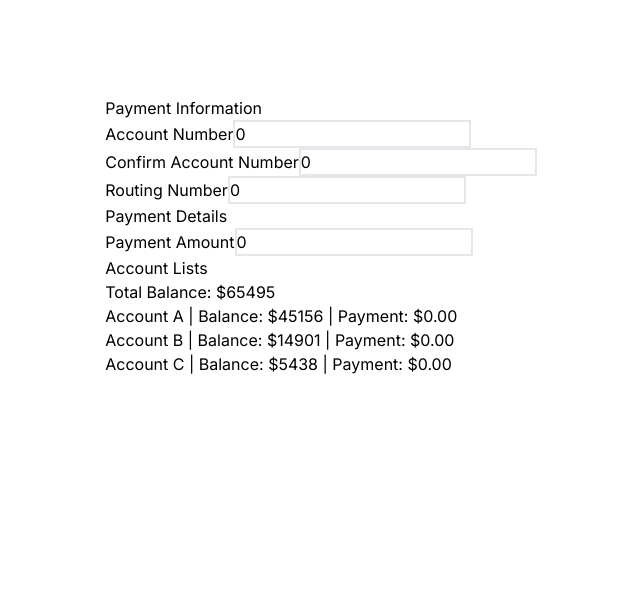
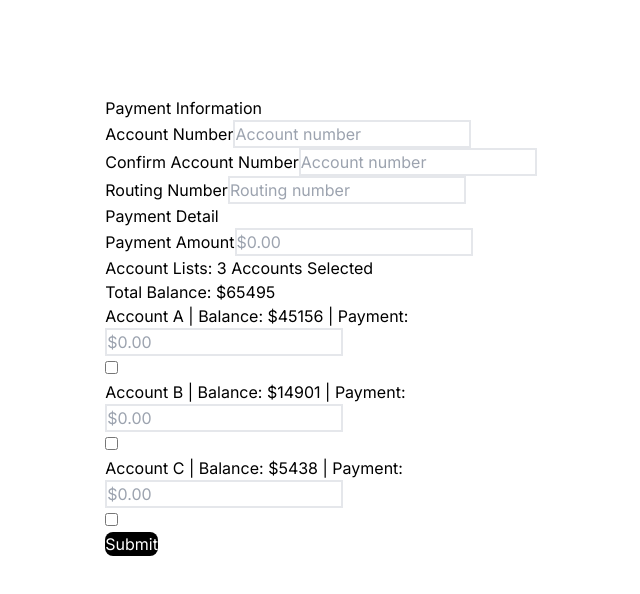
Before and after one commit to jaeyoungchang5/clerkie-fe-challenge, a Next.js app: page / in a window 1280 px wide. Shown: the top 594 px of the page, without its empty margins (319-959 px from the left). Built offline with nearby package versions, Linux system fonts and the light colour scheme.

Commit message:
Update input infrastructure and complete prorated calculations based on selected accounts

```diff
--- a/src/app/components/Account.tsx
+++ b/src/app/components/Account.tsx
@@ -1,21 +1,44 @@
 import React, { useEffect, useState } from 'react'
-import { AccountDetails, Value } from '../types';
+import { AccountDetails } from '../types';
+import Input from './Input';
 
 interface AccountProps {
     account: AccountDetails,
-    paymentAmount: Value,
-    totalBalance: number,
+    updateChecked: (name: string, isChecked: boolean) => void,
+    updatePaymentAmount: (value: number) => void
 }
 
-const Account = ({ account, paymentAmount, totalBalance }: AccountProps) => {
-    const [payment, setPayment] = useState<number>(0);
+const Account = ({ account, updateChecked, updatePaymentAmount }: AccountProps) => {
+    const [errorMessage, setErrorMessage] = useState<string>('');
 
     useEffect(() => {
-        setPayment( (account.balance / totalBalance) * paymentAmount.value );
-    }, [paymentAmount])
+        if (account.accountPayment > account.balance) {
+            setErrorMessage('Payment cannot exceed account balance')
+        } else {
+            setErrorMessage('');
+        }
+
+    }, [account])
+
+    function handleChange(value: number) {
+    }
+
+    function handleCheck(event: React.ChangeEvent<HTMLInputElement>) {
+        updateChecked(account.name, event.target.checked);
+    }
 
     return (
-        <div>Account {account.name} | Balance: ${account.balance} | Payment: ${payment.toFixed(2)}</div>
+        <div>
+            Account {account.name} | Balance: ${account.balance} | Payment:
+            <Input
+                label={''}
+                defaultText={'$0.00'}
+                value={account.accountPayment}
+                errorMessage={errorMessage}
+                handleChange={handleChange}
+            />
+            <input type='checkbox' checked={account.isSelected} onChange={handleCheck} />
+        </div>
     )
 }
 
--- a/src/app/components/AccountLists.tsx
+++ /dev/null
@@ -1,28 +0,0 @@
-import React from 'react'
-import Account from './Account'
-import { AccountDetails, Value } from '../types'
-
-interface AccountListsProps {
-    accounts: AccountDetails[],
-    paymentAmount: Value,
-    totalBalance: number,
-}
-
-const AccountLists = ({ accounts, paymentAmount, totalBalance }: AccountListsProps) => {
-    return (
-        <div>
-            Account Lists
-            <p>Total Balance: ${totalBalance}</p>
-
-            {accounts.map((account, key) => {
-                return (
-                    <div key={key}>
-                        <Account key={key} account={account} totalBalance={totalBalance} paymentAmount={paymentAmount} />
-                    </div>
-                )
-            })}
-        </div>
-    )
-}
-
-export default AccountLists
--- /dev/null
+++ b/src/app/components/AccountsHeader.tsx
@@ -0,0 +1,18 @@
+import React from 'react'
+
+interface AccountsHeaderProps {
+    numSelectedAccounts: number,
+    totalBalance: number
+}
+
+const AccountsHeader = ({ numSelectedAccounts, totalBalance }: AccountsHeaderProps) => {
+    return (
+        <div>
+            Account Lists: {numSelectedAccounts} Accounts Selected
+            <p>Total Balance: ${totalBalance}</p>
+
+        </div>
+    )
+}
+
+export default AccountsHeader
--- /dev/null
+++ b/src/app/components/Button.tsx
@@ -0,0 +1,17 @@
+import React, { ButtonHTMLAttributes } from 'react'
+
+interface ButtonProps {
+    text: string,
+    type: 'submit',
+    onSubmit?: Function
+}
+
+const Button = ({ text, type, onSubmit }: ButtonProps) => {
+    return (
+        <button type={type} className='bg-black text-white rounded-lg'>
+            {text}
+        </button>
+    )
+}
+
+export default Button
--- /dev/null
+++ b/src/app/components/Input.tsx
@@ -0,0 +1,38 @@
+import React from 'react'
+import { InputType } from '../enums';
+
+interface InputProps {
+	label: string,
+	defaultText: string,
+	value: string | number | undefined, // pass undefined for value if you want the default text to show up
+	errorMessage: string,
+	handleChange: (value: number) => void,
+	type?: InputType,
+}
+
+const Input = ({ label, defaultText, value, errorMessage, handleChange, type }: InputProps) => {
+	function handleInputChange(event: React.ChangeEvent<HTMLInputElement>) {
+		const inputText = event.target.value;
+		if (!isNaN(+inputText)) {
+			handleChange(+inputText);
+		}
+	}
+
+	return (
+		<div>
+			<label>
+				{label}
+				<input
+					value={value ? value : ''}
+					placeholder={defaultText}
+					onChange={handleInputChange}
+					className={`border-2 focus:border-3 focus:outline-none focus:ring-0 ${!errorMessage ? 'focus:border-blue-700 ' : 'border-red-600 focus:border-red-500'}`}
+					maxLength={30}
+				/>
+				{errorMessage}
+			</label>
+		</div>
+	)
+}
+
+export default Input
--- a/src/app/components/NumberInput.tsx
+++ /dev/null
@@ -1,37 +0,0 @@
-import React from 'react'
-import { Value } from '../types';
-
-interface NumberInputProps {
-	title: string,
-	defaultText: string,
-	value: Value,
-	handleChange: Function,
-	isCurrency?: boolean,
-}
-
-const NumberInput = ({ title, defaultText, value, handleChange, isCurrency }: NumberInputProps) => {
-	function handleInputChange(event: React.ChangeEvent<HTMLInputElement>) {
-		const inputText = event.target.value;
-		if (!isNaN(+inputText)) {
-			handleChange(+inputText);
-		}
-	}
-
-	return (
-		<div>
-			<label>
-			{title}
-			<input
-				value={value.value}
-				placeholder={defaultText}
-				onChange={handleInputChange}
-				className={`border-2 focus:border-3 focus:outline-none focus:ring-0 ${!value.errorMessage ? 'focus:border-blue-700 ' : 'border-red-600 focus:border-red-500'}`}
-				maxLength={30}
-			/>
-			{value.errorMessage}
-			</label>
-		</div>
-	)
-}
-
-export default NumberInput
--- a/src/app/components/PaymentDetails.tsx
+++ b/src/app/components/PaymentDetails.tsx
@@ -1,47 +1,84 @@
 'use client';
-import React, { useEffect, useState } from 'react'
-import NumberInput from './NumberInput'
-import AccountLists from './AccountLists';
+import React, { useEffect, useRef, useState } from 'react'
+import Input from './Input'
+import AccountsHeader from './AccountsHeader';
 import { AccountDetails, Value } from '../types';
+import Account from './Account';
 
 const PaymentDetails = () => {
-    const [paymentAmount, setPaymentAmount] = useState<Value>( {value: 0, errorMessage: ''} );
+    const [paymentAmount, setPaymentAmount] = useState<number>();
+    const [paymentErrorMessage, setPaymentErrorMessage] = useState<string>('');
     const [accounts, setAccounts] = useState<AccountDetails[]>([
-        { name: 'A', balance: 45156, isSelected: true },
-        { name: 'B', balance: 14901, isSelected: true },
-        { name: 'C', balance:  5438, isSelected: true }
+        { name: 'A', balance: 45156, isSelected: false, accountPayment: 0 },
+        { name: 'B', balance: 14901, isSelected: false, accountPayment: 0 },
+        { name: 'C', balance:  5438, isSelected: false, accountPayment: 0 },
     ]);
-    const [totalBalance, setTotalBalance] = useState<number>(() => {
-        let sum: number = 0;
-        for (let account of accounts) {
-            sum += account.balance;
-        }
-        return sum;
-    });
 
+    useEffect(() => {
+        calculateProrateAmounts(accounts)
+    }, [paymentAmount]);
 
-    function handlePaymentAmountChange(value: string) {
-        if (isNaN(+value)) {
+    const totalBalance = accounts.reduce((sum, current) => sum + current.balance, 0);
+
+    function handleCheckedUpdate(name: string, isChecked: boolean) {
+        let subtotal: number = accounts.reduce((sum, current) => {
+            if (current.isSelected) return sum + current.balance
+            return sum
+        }, 0);
+
+        let updatedList: AccountDetails[] = accounts.map(account => {
+            if (account.name !== name) {
+                return account;
+            }
+            return {...account, isSelected: isChecked}
+        })
+        setAccounts(updatedList);
+        calculateProrateAmounts(updatedList);
+    }
+
+    function handlePaymentAmountChange(value: number) {
+        if (isNaN(value)) {
             return;
         }
 
-        setPaymentAmount((prev) => ({
-            ...prev,
-            value: +value
-        }))
+        setPaymentAmount(value);
+    }
+
+    function calculateProrateAmounts(accountsObj: AccountDetails[]) {
+        let subtotal: number = accountsObj.reduce((sum, current) => sum + (current.isSelected ? current.balance : 0), 0);
+        let updatedList: AccountDetails[] = accountsObj.map(account => {
+            if (!account.isSelected || !paymentAmount) {
+                return {...account, accountPayment: 0}
+            } else {
+                return {...account, accountPayment: (account.balance / subtotal) * paymentAmount}
+            }
+        })
+        setAccounts(updatedList);
     }
 
     return (
         <div>
-            Payment Details
-            <NumberInput
-                title={'Payment Amount'}
-                defaultText={'0.00'}
+            Payment Detail
+            <Input
+                label={'Payment Amount'}
+                defaultText={'$0.00'}
                 value={paymentAmount}
+                errorMessage={paymentErrorMessage}
                 handleChange={handlePaymentAmountChange}
             />
 
-            <AccountLists accounts={accounts} paymentAmount={paymentAmount} totalBalance={totalBalance} />
+            <AccountsHeader numSelectedAccounts={3} totalBalance={totalBalance} />
+
+            {Object.entries(accounts).map(([ key, account ]) => {
+                return (
+                    <Account
+                        key={key}
+                        account={account}
+                        updateChecked={handleCheckedUpdate}
+                        updatePaymentAmount={handlePaymentAmountChange}
+                    />
+                )
+            })}
         </div>
     )
 }
--- a/src/app/components/PaymentForm.tsx
+++ b/src/app/components/PaymentForm.tsx
@@ -1,14 +1,20 @@
-import React, { useState } from 'react'
+'use client';
+import React, { FormEvent, useState } from 'react'
 import PaymentInformation from './PaymentInformation'
 import PaymentDetails from './PaymentDetails'
+import Button from './Button';
 
 const PaymentForm = () => {
+	function onSubmit(event: FormEvent<HTMLFormElement>) {
+
+	}
 
 	return (
 		<div>
-			<form>
+			<form onSubmit={onSubmit}>
 				<PaymentInformation />
 				<PaymentDetails />
+				<Button text='Submit' type='submit' />
 			</form>
 		</div>
 	)
--- a/src/app/components/PaymentInformation.tsx
+++ b/src/app/components/PaymentInformation.tsx
@@ -1,103 +1,101 @@
 'use client';
 import React, { useEffect, useState } from 'react'
-import NumberInput from './NumberInput';
+import Input from './Input';
 import { AccountType } from '../enums';
-import { Value } from '../types';
 
 
 const PaymentInformation = () => {
-	const [accountNumber, setAccountNumber] = useState<Value>( {value: 0, errorMessage: ''} );
-	const [accountNumberConfirm, setAccountNumberConfirm] = useState<Value>( {value: 0, errorMessage: ''} );
-	const [routingNumber, setRoutingNumber] = useState<Value>( {value: 0, errorMessage: ''} );
+	const [accountNumber, setAccountNumber] = useState<number>();
+	const [accountConfirmationNumber, setAccountConfirmationNumber] = useState<number>();
+	const [routingNumber, setRoutingNumber] = useState<number>();
 	const [accountType, setAccountType] = useState<AccountType>(AccountType.Checking);
 
+    const [accountErrorMessage, setAccountErrorMessage] = useState<string>('');
+    const [accountConfirmationErrorMessage, setAccountConfirmationErrorMessage] = useState<string>('');
+    const [routingErrorMessage, setRoutingErrorMessage] = useState<string>('');
+    const [accountTypeErrorMessage, setAccountTypeErrorMessage] = useState<string>('');
+
     function handleAccountChange(value: number) {
-        if (isNaN(+value)) {
+        if (isNaN(value)) {
             return;
         }
-        validateAccountInput(+value, accountNumberConfirm.value);
+        setAccountNumber(value);
+        validateAccountInput(value, accountConfirmationNumber);
     }
 
-    function handleAccountConfirmChange(value: number) {
-        if (isNaN(+value)) {
+    function handleAccountConfirmationChange(value: number) {
+        if (isNaN(value)) {
             return;
         }
-        validateAccountInput(accountNumber.value, +value);
+        setAccountConfirmationNumber(value);
+        validateAccountInput(accountNumber, value);
     }
 
     function handleRoutingChange(value: number) {
-        if (isNaN(+value)) {
+        if (isNaN(value)) {
             return;
         }
+        setRoutingNumber(value);
+        validateRoutingInput(value);
+    }
+
+    function validateAccountInput(accountNumberValue: number | undefined, accountNumberConfirmationValue: number | undefined) {
+        let tempAccountErrorMessage: string = '';
+        let tempAccountConfirmationErrorMessage: string = '';
+
+        if (accountNumberValue && accountNumberValue !== 0 && !validateAccountValue(accountNumberValue)) {
+            tempAccountErrorMessage = 'Account number is invalid';
+        }
+        if (accountNumberConfirmationValue && accountNumberConfirmationValue !== 0 && accountNumberConfirmationValue !== accountNumberValue) {
+            tempAccountConfirmationErrorMessage = 'Account numbers do not match';
+        }
+
+        setAccountErrorMessage(tempAccountErrorMessage);
+        setAccountConfirmationErrorMessage(tempAccountConfirmationErrorMessage);
+    }
+
+    function validateRoutingInput(value: number) {
         if (value === 0 || validateRoutingValue(value)) {
-            setRoutingNumber({
-                value: value,
-                errorMessage: ''
-            });
+            setRoutingErrorMessage('');
         } else {
-            setRoutingNumber({
-                value: value,
-                errorMessage: 'Routing number is invalid'
-            });
+            setRoutingErrorMessage('Routing number is invalid');
         }
     }
 
-    function validateAccountInput(accountNumberValue: number, accountNumberConfirmValue: number) {
-        if (accountNumberValue === 0 || validateAccountValue(accountNumberValue)) {
-            updateAccountNumber(accountNumberValue, true, '');
-        } else {
-            updateAccountNumber(accountNumberValue, false, 'Account number is invalid');
-        }
-        if (accountNumberConfirmValue === 0 || accountNumberValue === accountNumberConfirmValue) {
-            updateAccountConfirmNumber(accountNumberConfirmValue, true, '');
-        } else {
-            updateAccountConfirmNumber(accountNumberConfirmValue, false, 'Account numbers do not match');
-        }
-    }
-
-    function validateAccountValue(value: number): boolean {
+    function validateAccountValue(value: number | undefined): boolean {
+        if (!value) return true;
         const regex = new RegExp('^[0-9]{9,18}$');
         return regex.test(value.toString());
     }
 
-    function validateRoutingValue(value: number): boolean {
+    function validateRoutingValue(value: number | undefined): boolean {
+        if (!value) return true;
         const regex = new RegExp('^[0-9]{9}$');
         return regex.test(value.toString());
-    }
-
-    function updateAccountNumber(accountNumberValue: number, isValid: boolean, errorMessage: string) {
-        setAccountNumber({
-            value: accountNumberValue,
-            errorMessage: errorMessage
-        });
-    }
-
-    function updateAccountConfirmNumber(accountNumberValue: number, isValid: boolean, errorMessage: string) {
-        setAccountNumberConfirm({
-            value: accountNumberValue,
-            errorMessage: errorMessage
-        });
     }
 
     return (
         <div>
             Payment Information
-            <NumberInput
-                title={'Account Number'}
+            <Input
+                label={'Account Number'}
                 defaultText={'Account number'}
                 value={accountNumber}
+                errorMessage={accountErrorMessage}
                 handleChange={handleAccountChange}
             />
-            <NumberInput
-                title={'Confirm Account Number'}
+            <Input
+                label={'Confirm Account Number'}
                 defaultText={'Account number'}
-                value={accountNumberConfirm}
-                handleChange={handleAccountConfirmChange}
+                value={accountConfirmationNumber}
+                errorMessage={accountConfirmationErrorMessage}
+                handleChange={handleAccountConfirmationChange}
             />
-            <NumberInput
-                title={'Routing Number'}
+            <Input
+                label={'Routing Number'}
                 defaultText={'Routing number'}
                 value={routingNumber}
+                errorMessage={routingErrorMessage}
                 handleChange={handleRoutingChange}
             />
         </div>
--- a/src/app/enums.ts
+++ b/src/app/enums.ts
@@ -2,3 +2,9 @@ export enum AccountType {
 	Checking,
 	Savings
 }
+
+export enum InputType {
+    Normal,
+    Number,
+    Currency
+}
--- a/src/app/types.ts
+++ b/src/app/types.ts
@@ -7,4 +7,5 @@ export type AccountDetails = {
     name: string,
     balance: number,
     isSelected: boolean,
+    accountPayment: number,
 }
```
